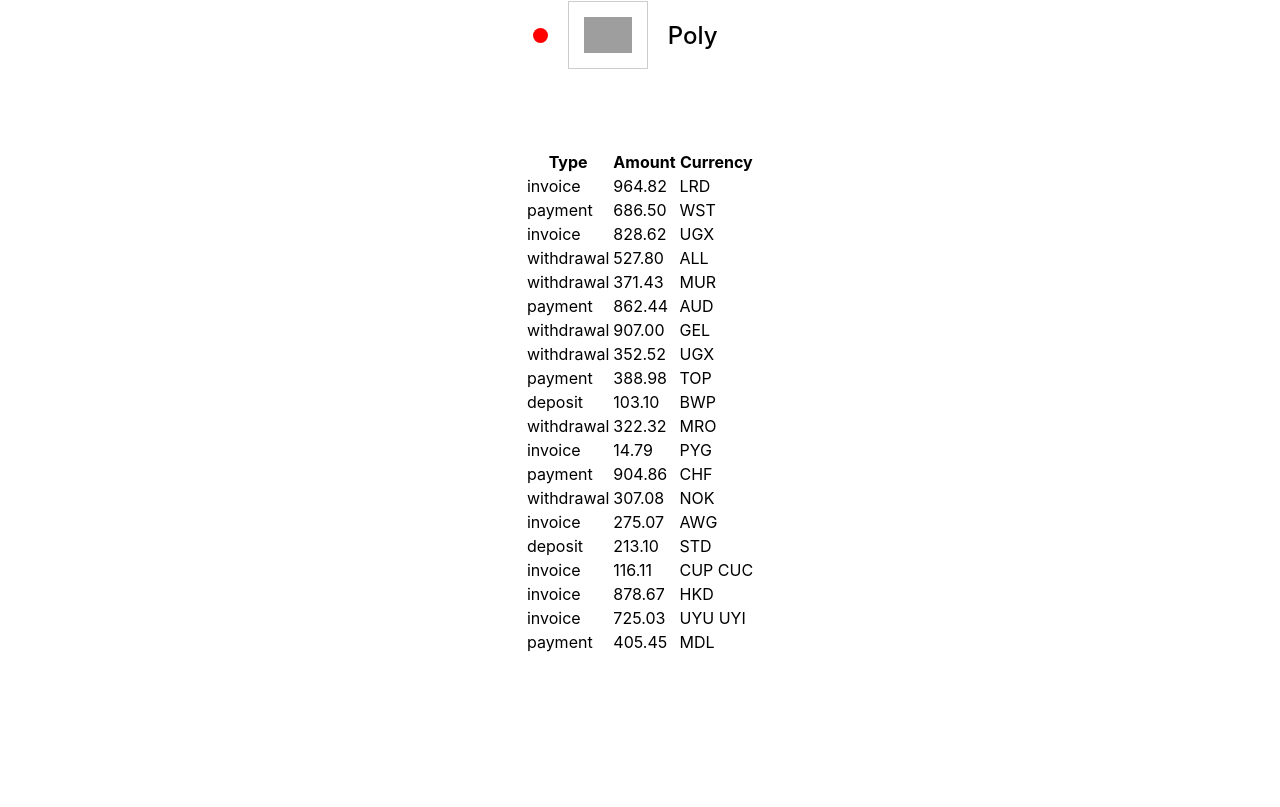
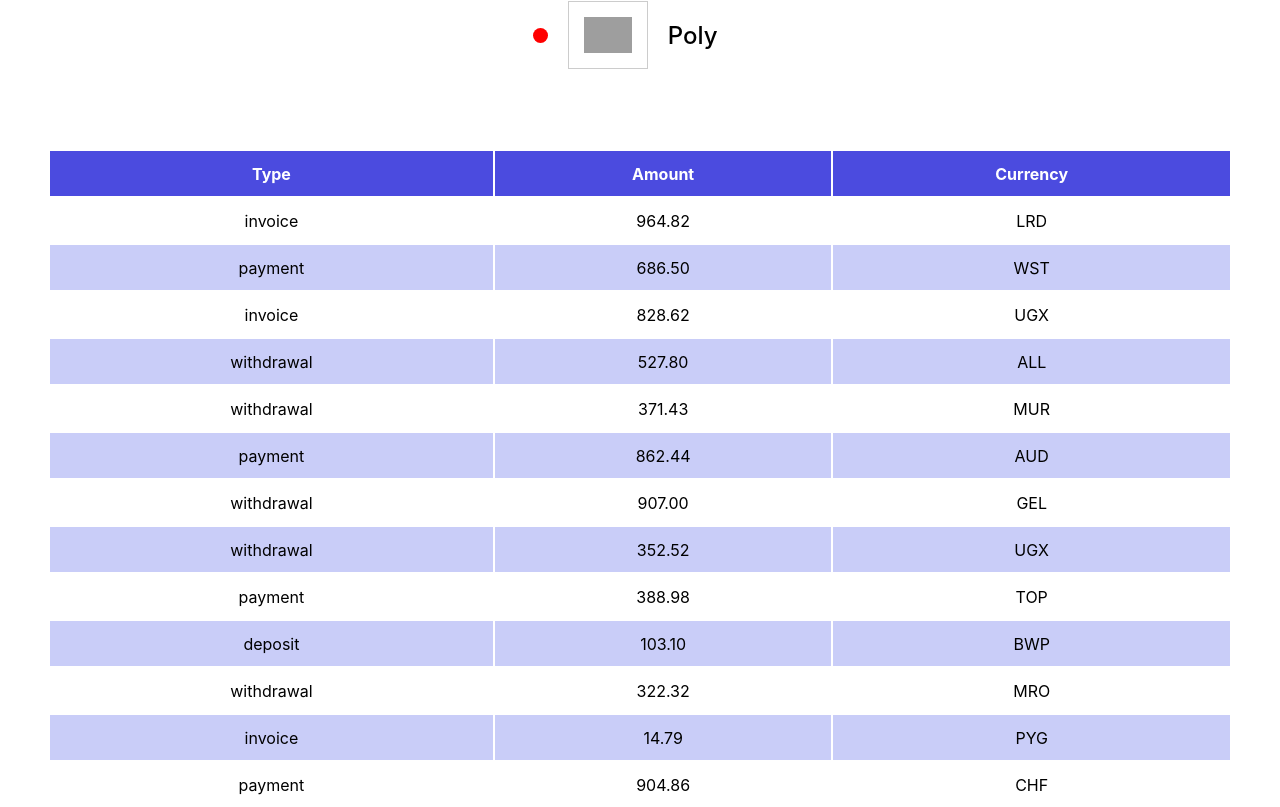
Before and after one commit to ArvisCode/goit-react-hw-01-components, a React (Create React App) app: page / in a window 1280 px wide. Shown: the part 1399-2206 px from the top of the page. Before the commit the page ends 2102 px from the top, so only its background shows below. Built offline with nearby package versions, Linux system fonts and the light colour scheme; grey boxes are pictures that could not be loaded.

Commit message:
add styles & PropTypes to TransactionHistory

```diff
--- a/src/components/friendList/friendList.jsx
+++ b/src/components/friendList/friendList.jsx
@@ -22,7 +22,7 @@ export default function FriendList({friends}) {
   );
 }
 
-FriendList.prototype = {
+FriendList.proptype = {
     title: PropTypes.string,
     friends: PropTypes.arrayOf(
         PropTypes.shape({
--- a/src/components/statistics/statistics.jsx
+++ b/src/components/statistics/statistics.jsx
@@ -31,8 +31,7 @@ export default function Statistics() {
   );
 }
 
-Statistics.prototype = {
-  title: PropTypes.string,
+Statistics.proptype = {
   stats: PropTypes.arrayOf(
     PropTypes.shape({
       label: PropTypes.string.isRequired,
--- a/src/components/transactionHistory/transactionHistory.jsx
+++ b/src/components/transactionHistory/transactionHistory.jsx
@@ -1,9 +1,11 @@
+import PropTypes from 'prop-types';
+import css from './transactionHistory.module.css';
+
 export default function TransactionHistory({ transactions }) {
-  console.log(transactions);
   return (
-    <table >
-      <thead>
-        <tr>
+    <table className={css.transactionHistory}>
+      <thead className={css.head}>
+        <tr className={css.line}>
           <th>Type</th>
           <th>Amount</th>
           <th>Currency</th>
@@ -13,7 +15,7 @@ export default function TransactionHistory({ transactions }) {
       <tbody>
         {transactions.map(({ id, type, amount, currency }) => {
           return (
-            <tr key={id}>
+            <tr key={id} className={css.line}>
               <td>{type}</td>
               <td>{amount}</td>
               <td>{currency}</td>
@@ -24,3 +26,13 @@ export default function TransactionHistory({ transactions }) {
     </table>
   );
 }
+
+TransactionHistory.proptype = {
+    transactions: PropTypes.arrayOf(
+        PropTypes.shape({
+            type: PropTypes.string.isRequired,
+            amount: PropTypes.number.isRequired,
+            currency: PropTypes.string.isRequired,
+        })
+    ).isRequired,
+};
--- a/src/components/transactionHistory/transactionHistory.module.css
+++ b/src/components/transactionHistory/transactionHistory.module.css
@@ -0,0 +1,17 @@
+.transactionHistory {
+    width: 100%;
+  }
+
+  .head {
+    background-color: rgb(75, 75, 223);
+    color: #ffffff;
+  }
+
+  .line {
+    text-align: center;
+    height: 45px;
+  }
+
+  .line:nth-child(2n) {
+    background-color: #c9cdf8;
+  }
```
